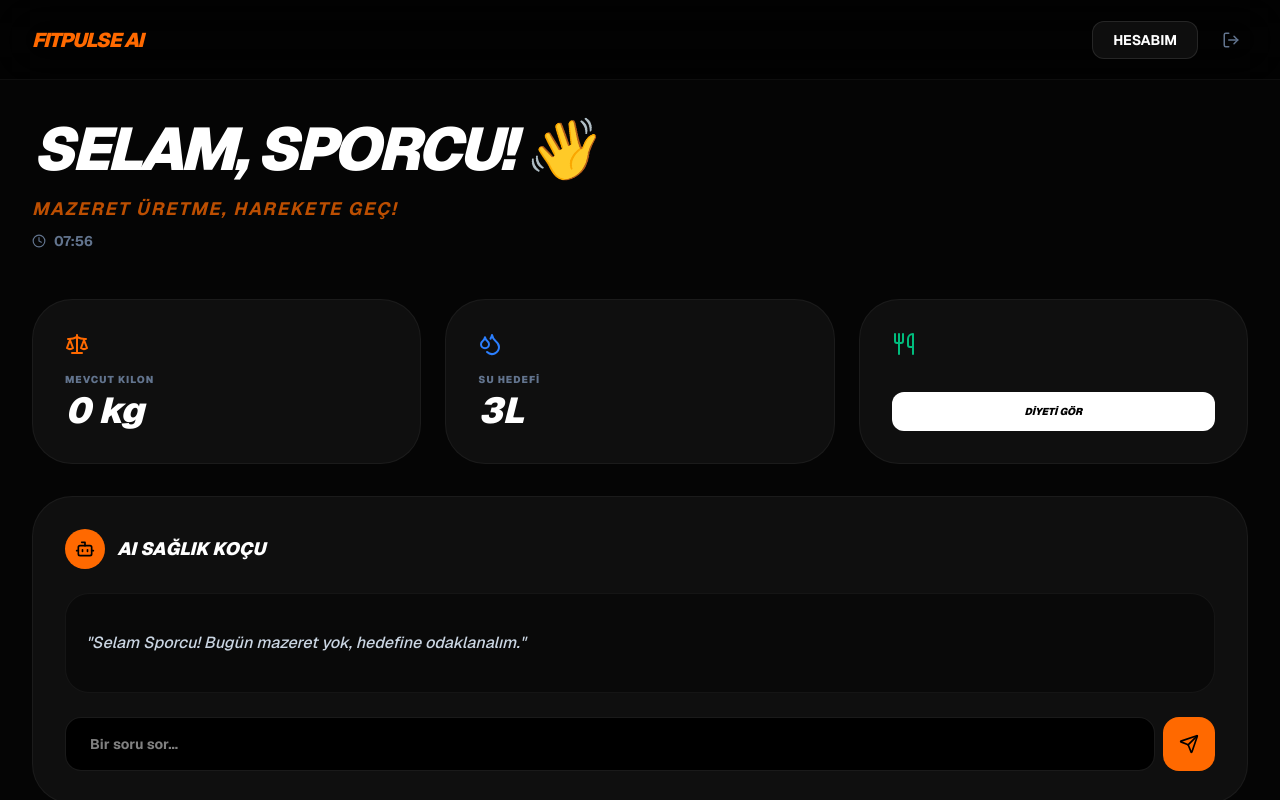
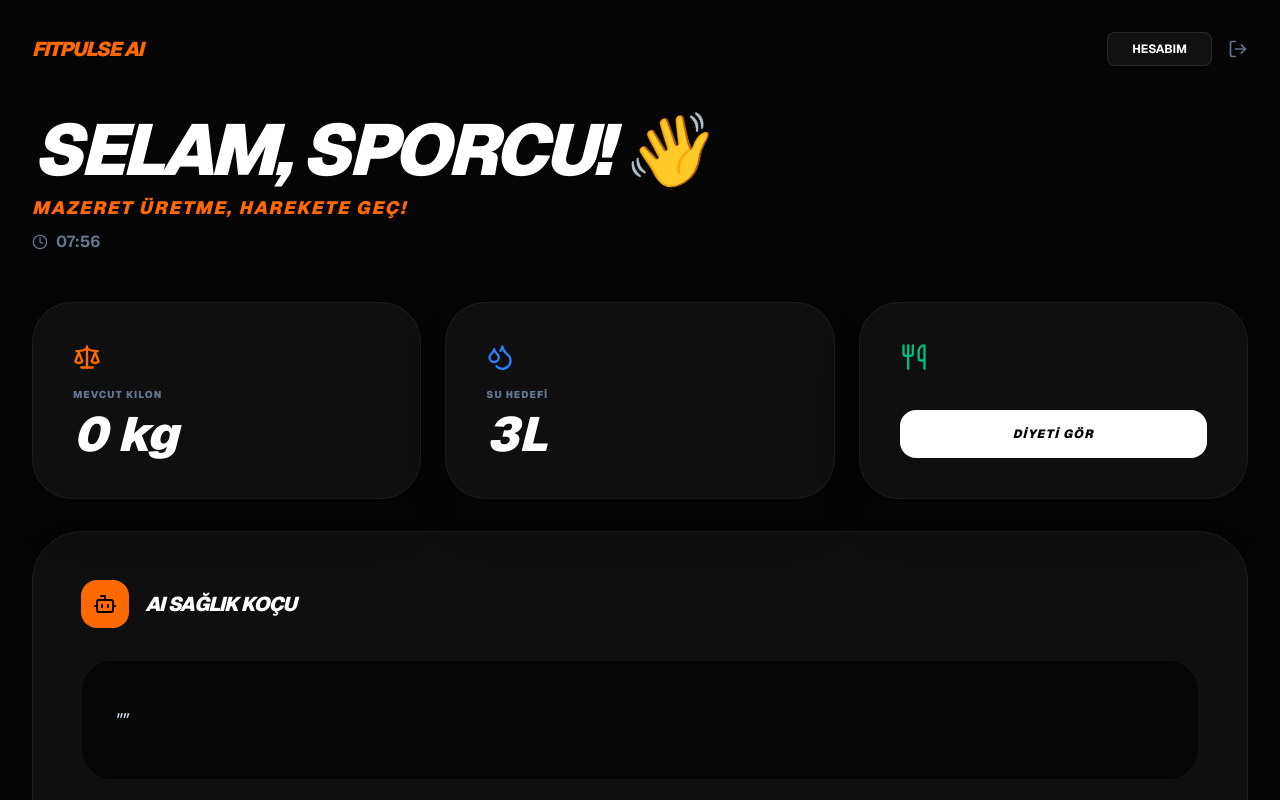
Before and after one commit to aysecode01/fitpulse-ai, a Next.js app in the folder fitpulse-pro/: page /dashboard in a window 1280 px wide. Shown: the top 800 px of the page. Built offline with nearby package versions, Linux system fonts and the light colour scheme.

Commit message:
Update page.tsx

```diff
--- a/fitpulse-pro/app/dashboard/page.tsx
+++ b/fitpulse-pro/app/dashboard/page.tsx
@@ -1,27 +1,22 @@
 "use client";
 import React, { useState, useEffect } from 'react';
 import { useRouter } from 'next/navigation';
-import { LogOut, Scale, Droplets, Utensils, Clock, Eye, Send, Bot, Flame, CheckCircle2 } from 'lucide-react';
+import { LogOut, Scale, Droplets, Utensils, Clock, Send, Bot } from 'lucide-react';
 
 export default function Dashboard() {
   const router = useRouter();
   const [user, setUser] = useState<any>({ name: 'Sporcu', weight: '0' });
   const [currentTime, setCurrentTime] = useState("");
-  const [nextWaterTime, setNextWaterTime] = useState("08:30");
 
-  // AI Chat State
   const [chatInput, setChatInput] = useState("");
   const [aiResponse, setAiResponse] = useState("");
   const [isLoading, setIsLoading] = useState(false);
 
   useEffect(() => {
-    // KULLANICI İSMİNİ BURADA DİNAMİK ALIYORUZ
     const storedUser = JSON.parse(localStorage.getItem('user') || '{}');
     if (storedUser.name) {
         setUser(storedUser);
         setAiResponse(`Selam ${storedUser.name}! Bugün mazeret yok, hedefine odaklanalım. Bana ne sormak istersin?`);
-    } else {
-        setAiResponse("Selam Sporcu! Bugün mazeret yok, hedefine odaklanalım.");
     }
 
     const timer = setInterval(() => {
@@ -40,7 +35,7 @@ export default function Dashboard() {
     setAiResponse("Koç analiz ediyor... Bekle!");
 
     try {
-      // Vercel'e eklediğin NEXT_PUBLIC_GEMINI_API_KEY ismini kullandığından emin ol
+      // ÖNEMLİ: Vercel'deki ismin bu olduğundan emin ol
       const apiKey = process.env.NEXT_PUBLIC_GEMINI_API_KEY;
 
       const response = await fetch(
@@ -49,88 +44,75 @@ export default function Dashboard() {
           method: "POST",
           headers: { "Content-Type": "application/json" },
           body: JSON.stringify({
-            contents: [{
-              parts: [{
-                text: `Sen disiplinli ve sert bir spor koçusun. Sadece sağlık ve spor konuş. Kullanıcının adı ${user.name}. Soru: ${userMsg}`
-              }]
-            }]
+            contents: [{ parts: [{ text: `Sen sert bir spor koçusun. Sadece sağlık ve spor konuş. Kullanıcının adı ${user.name}. Soru: ${userMsg}` }] }]
           })
         }
       );
 
       const data = await response.json();
-
-      if (data.candidates && data.candidates[0]) {
-        setAiResponse(data.candidates[0].content.parts[0].text);
-      } else {
-        setAiResponse("Koç şu an meşgul, mazeret üretme az sonra tekrar sor!");
-      }
+      setAiResponse(data.candidates[0].content.parts[0].text);
     } catch (error) {
-      setAiResponse("Bağlantı koptu! Pes etme, tekrar sormayı dene.");
+      setAiResponse("Koç şu an çevrimdışı, tekrar dene!");
     } finally {
       setIsLoading(false);
     }
   };
 
-  const currentDay = new Date().getDay();
-
   return (
-    <div className="min-h-screen bg-[#050505] text-white font-sans overflow-x-hidden">
-      <nav className="border-b border-white/5 bg-black/60 backdrop-blur-xl sticky top-0 z-50 h-16 md:h-20 flex items-center px-4 md:px-8 justify-between">
-        <h1 className="text-lg md:text-xl font-black italic uppercase tracking-tighter text-orange-500">FitPulse AI</h1>
-        <div className="flex items-center gap-2 md:gap-4">
-          <button onClick={() => router.push('/pro')} className="px-3 py-1.5 md:px-5 md:py-2 bg-white/5 rounded-xl border border-white/10 text-[10px] md:text-sm font-bold hover:bg-orange-500 transition-all uppercase">HESABIM</button>
-          <button onClick={() => router.push('/')} className="p-2 text-slate-500 hover:text-red-500"><LogOut size={18} /></button>
+    <div className="min-h-screen bg-[#050505] text-white font-sans p-4 md:p-8">
+      {/* HEADER */}
+      <nav className="flex justify-between items-center mb-12 max-w-7xl mx-auto">
+        <h1 className="text-orange-500 font-black italic uppercase tracking-tighter text-xl">FITPULSE AI</h1>
+        <div className="flex gap-4 items-center">
+          <button onClick={() => router.push('/pro')} className="bg-[#111] px-6 py-2 rounded-lg font-bold text-xs border border-white/10 uppercase">HESABIM</button>
+          <LogOut className="text-slate-500 cursor-pointer" size={20} onClick={() => router.push('/')} />
         </div>
       </nav>
 
-      <main className="max-w-7xl mx-auto p-4 md:p-8">
-        <div className="mb-8 md:mb-12 text-left">
-          <h2 className="text-3xl md:text-6xl font-black italic uppercase leading-tight tracking-tighter">
-            SELAM, {user.name}! 👋
-          </h2>
-          <p className="text-orange-500 font-bold mt-2 italic text-sm md:text-lg uppercase tracking-widest animate-pulse">MAZERET ÜRETME, HAREKETE GEÇ!</p>
-          <div className="mt-2 text-slate-500 font-bold flex items-center gap-2 text-sm"><Clock size={14}/> {currentTime}</div>
+      <main className="max-w-7xl mx-auto">
+        <div className="text-left mb-12">
+          <h2 className="text-5xl md:text-7xl font-black italic uppercase tracking-tighter italic">SELAM, {user.name.toUpperCase()}! 👋</h2>
+          <p className="text-orange-500 font-black italic mt-2 tracking-widest text-lg uppercase">MAZERET ÜRETME, HAREKETE GEÇ!</p>
+          <div className="flex items-center gap-2 text-slate-500 mt-2 font-bold"><Clock size={16}/> {currentTime}</div>
         </div>
 
+        {/* KARTLAR */}
         <div className="grid grid-cols-1 md:grid-cols-3 gap-6 mb-8">
-          <div className="bg-[#0f0f0f] border border-white/5 p-8 rounded-[40px]">
-            <Scale className="text-orange-500 mb-4" size={24} />
-            <p className="text-slate-500 text-[10px] font-black uppercase tracking-widest text-left">MEVCUT KILON</p>
-            <h3 className="text-3xl md:text-4xl font-black italic mt-1 text-left">{user.weight} kg</h3>
+          <div className="bg-[#0f0f0f] p-10 rounded-[40px] border border-white/5 shadow-2xl">
+            <Scale className="text-orange-500 mb-4" size={28} />
+            <p className="text-slate-500 text-[10px] font-black uppercase tracking-widest">MEVCUT KILON</p>
+            <h3 className="text-5xl font-black italic mt-2">{user.weight} kg</h3>
           </div>
-          <div className="bg-[#0f0f0f] border border-white/5 p-8 rounded-[40px]">
-            <Droplets className="text-blue-500 mb-4" size={24} />
-            <p className="text-slate-500 text-[10px] font-black uppercase tracking-widest text-left">SU HEDEFİ</p>
-            <h3 className="text-3xl md:text-4xl font-black italic mt-1 text-left">3L</h3>
+          <div className="bg-[#0f0f0f] p-10 rounded-[40px] border border-white/5 shadow-2xl">
+            <Droplets className="text-blue-500 mb-4" size={28} />
+            <p className="text-slate-500 text-[10px] font-black uppercase tracking-widest">SU HEDEFİ</p>
+            <h3 className="text-5xl font-black italic mt-2">3L</h3>
           </div>
-          <div className="bg-[#0f0f0f] border border-white/5 p-8 rounded-[40px] flex flex-col justify-between">
-            <Utensils className="text-emerald-500 mb-4" size={24} />
-            <button onClick={() => router.push('/diet')} className="w-full py-3 bg-white text-black font-black rounded-xl text-[10px] hover:bg-emerald-500 transition-all uppercase italic">DİYETİ GÖR</button>
+          <div className="bg-[#0f0f0f] p-10 rounded-[40px] border border-white/5 shadow-2xl flex flex-col justify-between items-start">
+            <Utensils className="text-emerald-500 mb-4" size={28} />
+            <button onClick={() => router.push('/diet')} className="w-full bg-white text-black py-4 rounded-2xl font-black italic uppercase text-xs tracking-widest">DİYETİ GÖR</button>
           </div>
         </div>
 
-        {/* AI CHAT ALANI */}
-        <div className="bg-[#0f0f0f] border border-white/5 rounded-[40px] p-6 md:p-8 mb-8 text-left">
-          <div className="flex items-center gap-3 mb-6">
-            <div className="w-10 h-10 bg-orange-500 rounded-full flex items-center justify-center">
-              <Bot size={20} className="text-black" />
-            </div>
-            <h3 className="font-black italic text-lg uppercase">AI SAĞLIK KOÇU</h3>
+        {/* AI COACH */}
+        <div className="bg-[#0f0f0f] p-8 md:p-12 rounded-[50px] border border-white/5 shadow-2xl">
+          <div className="flex items-center gap-4 mb-8">
+             <div className="bg-orange-500 p-3 rounded-2xl text-black"><Bot size={24}/></div>
+             <h3 className="font-black italic text-xl uppercase tracking-tighter text-white">AI SAĞLIK KOÇU</h3>
           </div>
-          <div className="bg-black/40 border border-white/5 p-5 rounded-3xl mb-6 min-h-[100px] flex items-center">
-            <p className="text-slate-300 italic font-medium leading-relaxed">"{aiResponse}"</p>
+          <div className="bg-black/60 p-8 rounded-[30px] mb-8 border border-white/5 min-h-[120px] flex items-center">
+             <p className="text-slate-300 italic font-medium text-lg leading-relaxed">"{aiResponse}"</p>
           </div>
-          <div className="flex gap-2">
+          <div className="relative">
             <input
               type="text"
               value={chatInput}
               onChange={(e) => setChatInput(e.target.value)}
               onKeyPress={(e) => e.key === 'Enter' && handleAiChat()}
               placeholder="Bir soru sor..."
-              className="flex-1 bg-black border border-white/10 rounded-2xl px-6 py-4 text-sm font-bold focus:outline-none focus:border-orange-500 transition-all text-white"
+              className="w-full bg-black border border-white/10 rounded-3xl px-8 py-6 font-bold text-white focus:outline-none focus:border-orange-500 transition-all shadow-inner"
             />
-            <button onClick={handleAiChat} disabled={isLoading} className="bg-orange-500 text-black p-4 rounded-2xl hover:bg-orange-400 disabled:opacity-50">
+            <button onClick={handleAiChat} className="absolute right-4 top-1/2 -translate-y-1/2 bg-orange-500 text-black p-4 rounded-2xl hover:bg-orange-400 transition-all">
               <Send size={20} />
             </button>
           </div>
```
